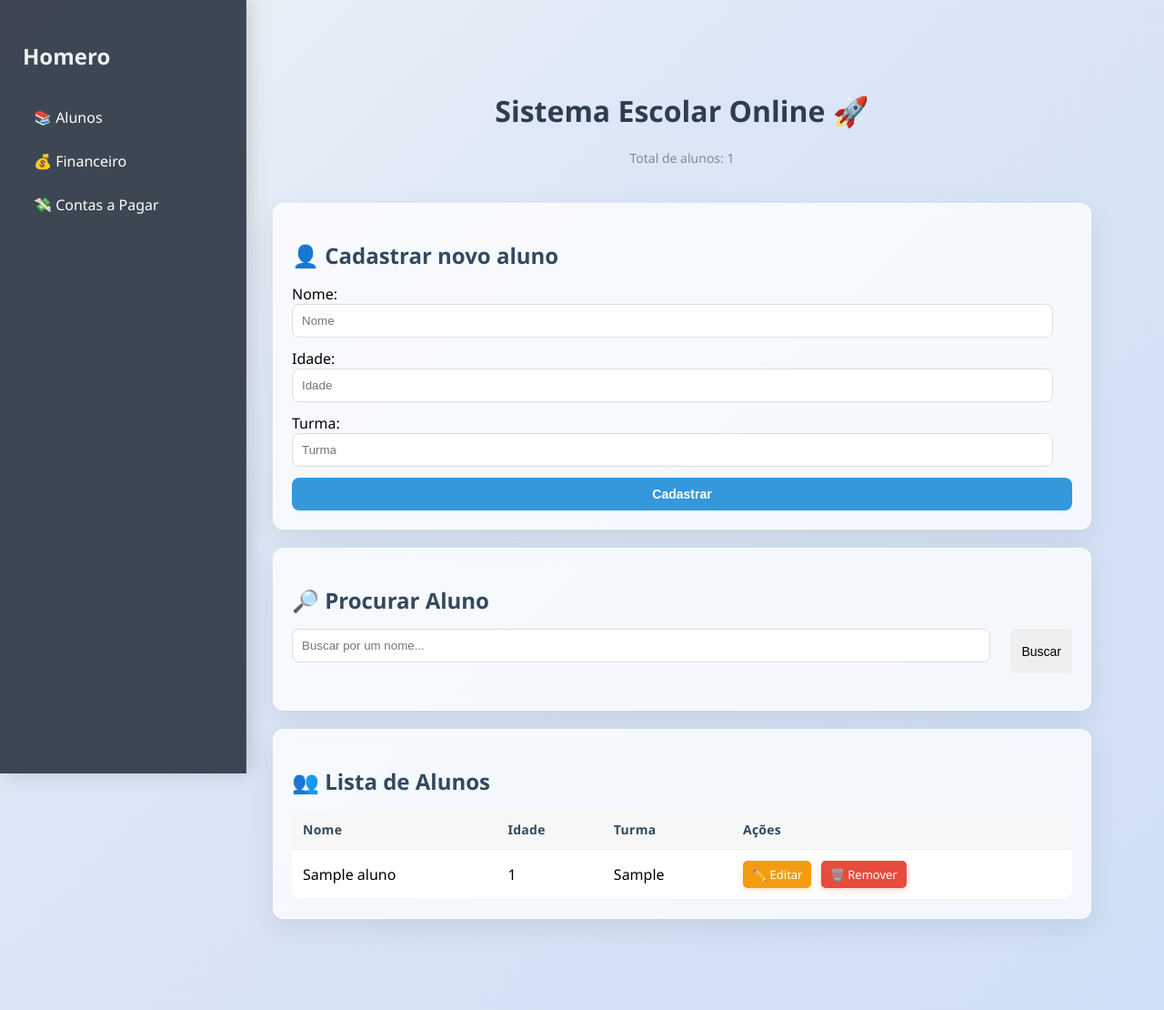
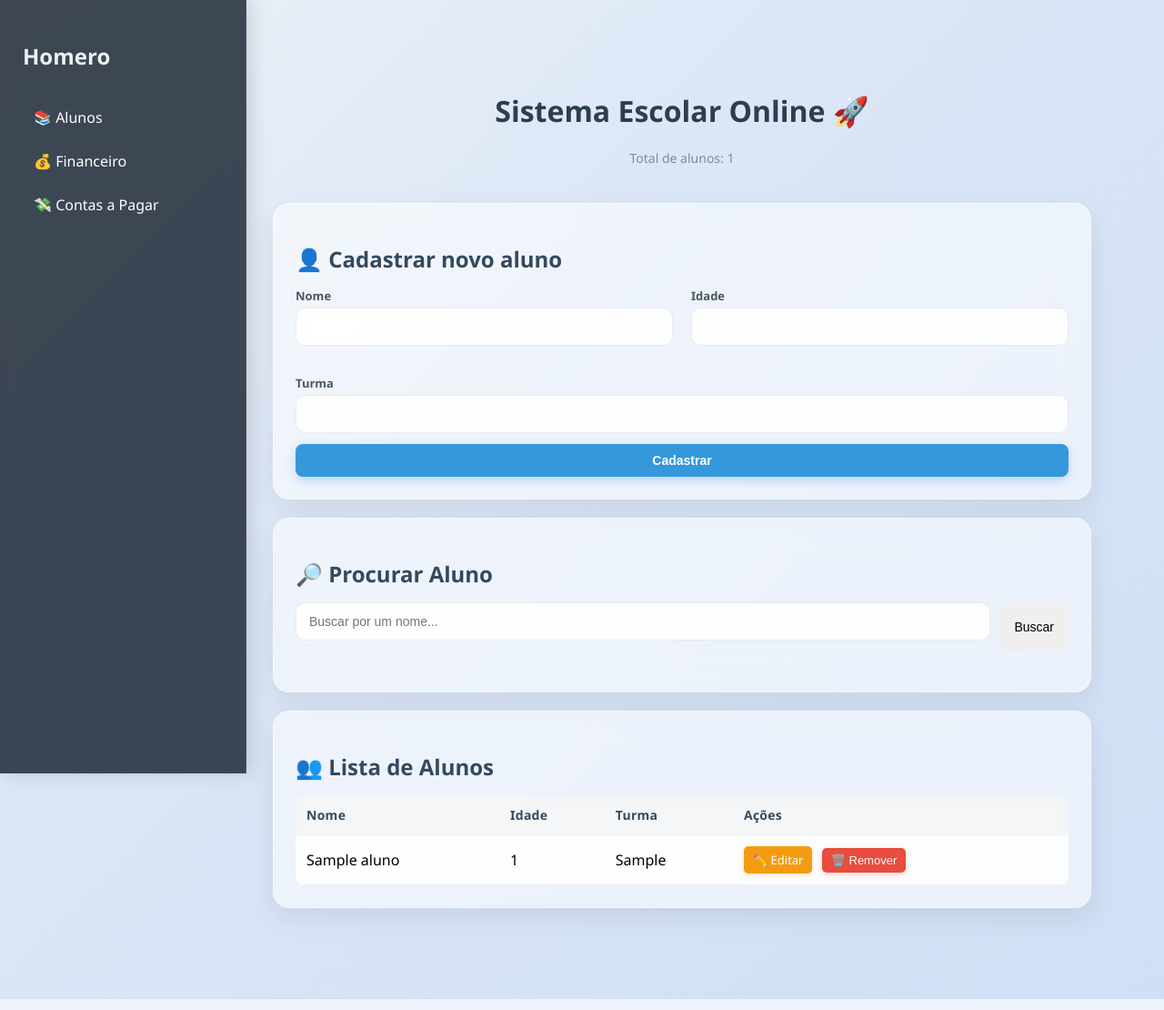
Before and after one commit to bobpontes/Homero, a Flask app: page / in a window 1280 px wide. Shown: the whole page at 91% size. Run offline with Flask 3, Linux system fonts and the light colour scheme; tables that the repository leaves empty hold one stand-in row (values such as "Sample post").

Commit message:
style(ui): refina formulários com grid, melhora inputs e aplica consistência visual no design

```diff
--- a/static/style.css
+++ b/static/style.css
@@ -27,13 +27,16 @@ h2 {
 }
 
 .card {
-    background: rgba(255, 255, 255, 0.75);
-    backdrop-filter: blur(6px);
-    -webkit-backdrop-filter: blur(6px);
-    border: 1px solid rgba(255, 255, 255, 0.6);
-    padding: 20px;
-    border-radius: 12px;
+    background: rgba(255, 255, 255, 0.55);
+    backdrop-filter: blur(16px);
+    -webkit-backdrop-filter: blur(16px);
+
+    padding: 24px;
+    border-radius: 18px;
+
+    border: 1px solid rgba(255, 255, 255, 0.4);
     box-shadow: 0 10px 30px rgba(0,0,0,0.08);
+
     margin-bottom: 20px;
 }
 
@@ -44,12 +47,24 @@ h2 {
 }
 
 form input:not(.filtro-grid input) {
-    width: 95%;
-    padding: 10px;
+    width: 100%;
+    padding: 12px 14px;
     margin-bottom: 12px;
-    margin-right: 12px;
-    border-radius: 8px;
-    border: 1px solid #ddd;
+
+    border-radius: 10px;
+    border: 1px solid rgba(0, 0, 0, 0.08);
+
+    background: rgba(255, 255, 255, 0.8);
+    backdrop-filter: blur(6px);
+
+    font-size: 14px;
+    transition: all 0.2s ease;
+}
+
+form input:focus, select:focus {
+    outline: none;
+    border: 1px solid #3b82f6;
+    box-shadow: 0 0 0 3px rgba(59, 130, 246, 0.15);
 }
 
 .form-section button {
@@ -84,12 +99,23 @@ form input:not(.filtro-grid input) {
 }
 
 button {
-    padding: 8px 12px;
+    padding: 10px 16px;
     border: none;
-    border-radius: 5px;
+    border-radius: 10px;
     cursor: pointer;
+    font-weight: 500;
     font-size: 14px;
     transition: all 0.2s ease;
+}
+
+.btn-danger {
+    background: #ef4444;
+    color: white;
+}
+
+.btn-success {
+    background: #10b981;
+    color: white;
 }
 
 .btn-edit {
@@ -147,6 +173,14 @@ button:hover {
     transform: translateY(-1px);
 }
 
+button, .btn-edit, .btn-delete, .btn-pagar {
+    transition: all 0.2s ease;
+}
+
+button:hover, .btn-edit:hover, .btn-delete:hover, .btn-pagar:hover {
+    transform: translateY(-2px);
+}
+
 .contador {
     text-align: center;
     color: #7f8c8d;
@@ -188,14 +222,17 @@ button:hover {
 }
 
 .modal-content {
-    background: white;
-    padding: 25px;
-    border-radius: 10px;
-    width: 400px;
+    background: rgba(255, 255, 255, 0.7);
+    backdrop-filter: blur(18px);
 
-    box-shadow: 0 10px 30px rgba(0,0,0,0.2);
+    padding: 30px;
+    border-radius: 16px;
+    width: 420px;
 
-    animation: aparecer 0.2s ease;
+    border: 1px solid rgba(255, 255, 255, 0.4)
+    box-shadow: 0 20px 40px rgba(0,0,0,0.15);
+
+    animation: aparecer 0.25s ease;
 }
 
 @keyframes aparecer {
@@ -269,7 +306,7 @@ button:hover {
 
 table {
     width: 100%;
-    border-collapse: separate;
+    border-collapse: collapse;
     border-spacing: 0;
     background: rgba(255, 255, 255, 0.7);
     backdrop-filter: blur(4px);
@@ -443,8 +480,11 @@ canvas {
 }
 
 .btn-primary {
+    background: linear-gradient(135deg, #4f8cff, #3b82f6);
+    color: white;
     width: 200px;
     align-self: center;
+    box-shadow: 0 4px 12px rgba(59, 130, 246, 0.3);
 }
 
 .filtro-field {
@@ -469,18 +509,30 @@ canvas {
 .form-grid {
     display: grid;
     grid-template-columns: 1fr 1fr;
-    gap: 16px
+    gap: 20px
 }
 
 .form-field {
     display: flex;
     flex-direction: column;
     font-weight: 500;
+    width: 100%;
+}
+
+.form-field input {
+    width: 100%;
+    box-sizing: border-box;
 }
 
 .form-field label {
-    font-size: 14px;
-    font-weight: 500;
+    font-size: 13px;
+    font-weight: 600;
+    color: #4b5563;
+    margin-bottom: 4px;
+}
+
+.form-grid .form-field:last-child {
+    grid-column: span 2;
 }
 
 .linha-vencida {
--- a/templates/index.html
+++ b/templates/index.html
@@ -24,13 +24,31 @@
 
                 <section class="form-section card">
                     <h2>👤 Cadastrar novo aluno</h2>
+
                     <form method="POST">
-                        Nome: <input type="text" name="nome" placeholder="Nome" required><br>
-                        Idade: <input type="number" name="idade" placeholder="Idade" required><br>
-                        Turma: <input type="text" name="turma" placeholder="Turma" required><br>
-                        <button type="submit">Cadastrar</button>
+                        <div class="form-grid">
+
+                            <div class="form-field">
+                                <label>Nome</label>
+                                <input type="text" name="nome" required>
+                            </div>
+
+                            <div class="form-field">
+                                <label>Idade</label>
+                                <input type="number" name="idade" required>
+                            </div>
+
+                            <div class="form-field">
+                                <label>Turma</label>
+                                <input type="text" name="turma" required>
+                            </div>
+
+                        </div>
+
+                        <button class="btn-primary" type="submit">Cadastrar</button>
                     </form>
                 </section>
+
                 <section class="card">
                     <h2>🔎 Procurar Aluno</h2>
                     <form method="GET" class="busca-form">
@@ -64,7 +82,9 @@
                                 <td>{{ aluno[3] }}</td>
                                 <td>
                                     <a href="/editar/{{ aluno[0] }}" class="btn-edit">✏️ Editar</a>
-                                    <a href="/remover/{{ aluno[0] }}" class="btn-delete" onclick="return confirm('Tem certeza que deseja remover este aluno?')">🗑️ Remover</a>
+                                    <form method="POST" action="/remover/{{ aluno[0] }}" style="display:inline;" onsubmit="return confirm('Tem certeza que deseja remover este aluno?')">
+                                        <button type="submit" class="btn-delete">🗑️ Remover</button>
+                                    </form>
                                 </td>
                             </tr>
                             {% endfor %}
```
